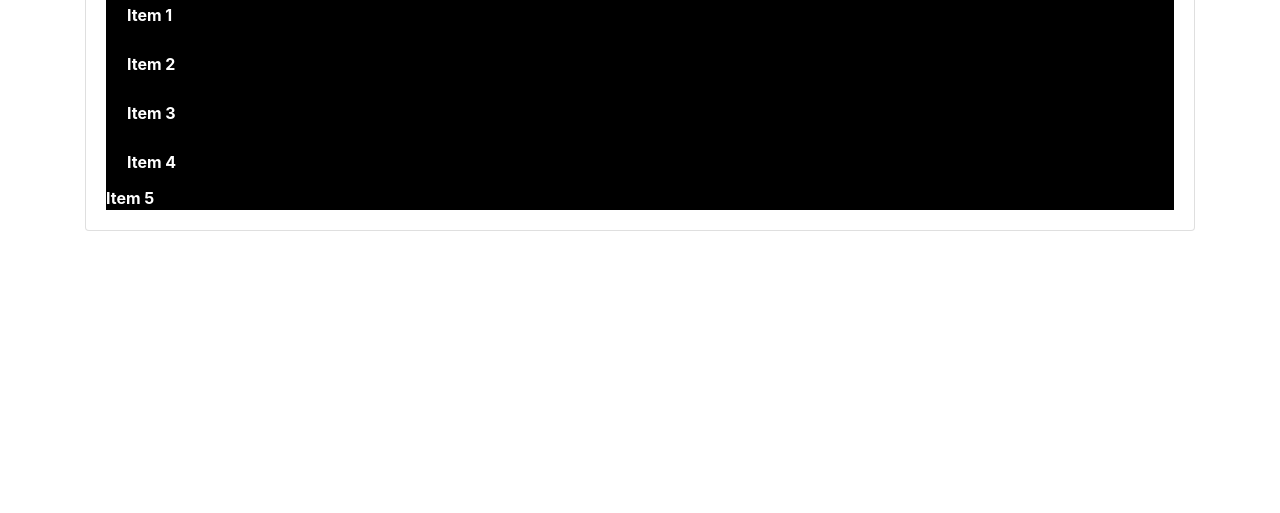
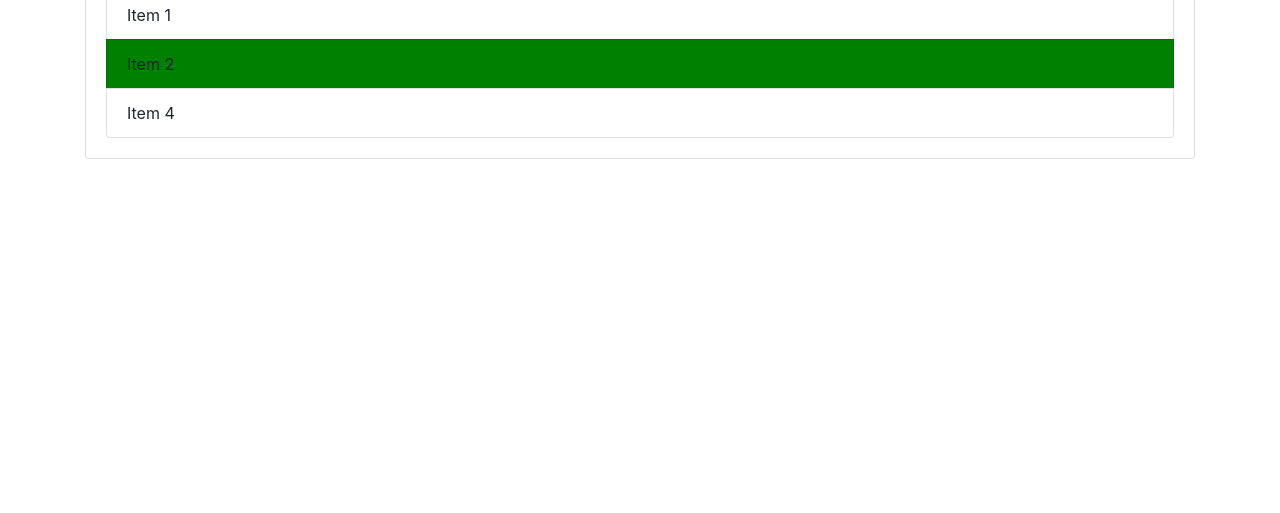
Before and after one commit to ashupn10/Domtask5, a plain HTML site: page index.html in a window 1280 px wide. Shown: the part 287-800 px from the top of the page. Drawn offline with nearby package versions, Linux system fonts and the light colour scheme.

Commit message:
dom task 6

```diff
--- a/index.html
+++ b/index.html
@@ -27,7 +27,6 @@
       <li class="list-group-item">Item 2</li>
       <li class="list-group-item">Item 3</li>
       <li class="list-group-item">Item 4</li>
-      <li> Item 5</li>
     </ul>
    </div>
   </div>
--- a/index.js
+++ b/index.js
@@ -1,17 +1,6 @@
-// let listItmbyclass=document.getElementsByClassName('list-group-item');
-
-// for(let i=0;i<listItmbyclass.length;i++){
-//     listItmbyclass[i].style.fontWeight='bold';
-//     listItmbyclass[i].style.color='white';
-//     listItmbyclass[i].style.backgroundColor='black';
-// }
+let items = document.querySelectorAll('.list-group-item');
+items[1].style.backgroundColor='green';
+items[2].style.display='none';
 
 
-
-let listItmbyclass=document.getElementsByTagName('li');
-
-for(let i=0;i<listItmbyclass.length;i++){
-    listItmbyclass[i].style.fontWeight='bold';
-    listItmbyclass[i].style.color='white';
-    listItmbyclass[i].style.backgroundColor='black';
-}
+console.log(items);
```
